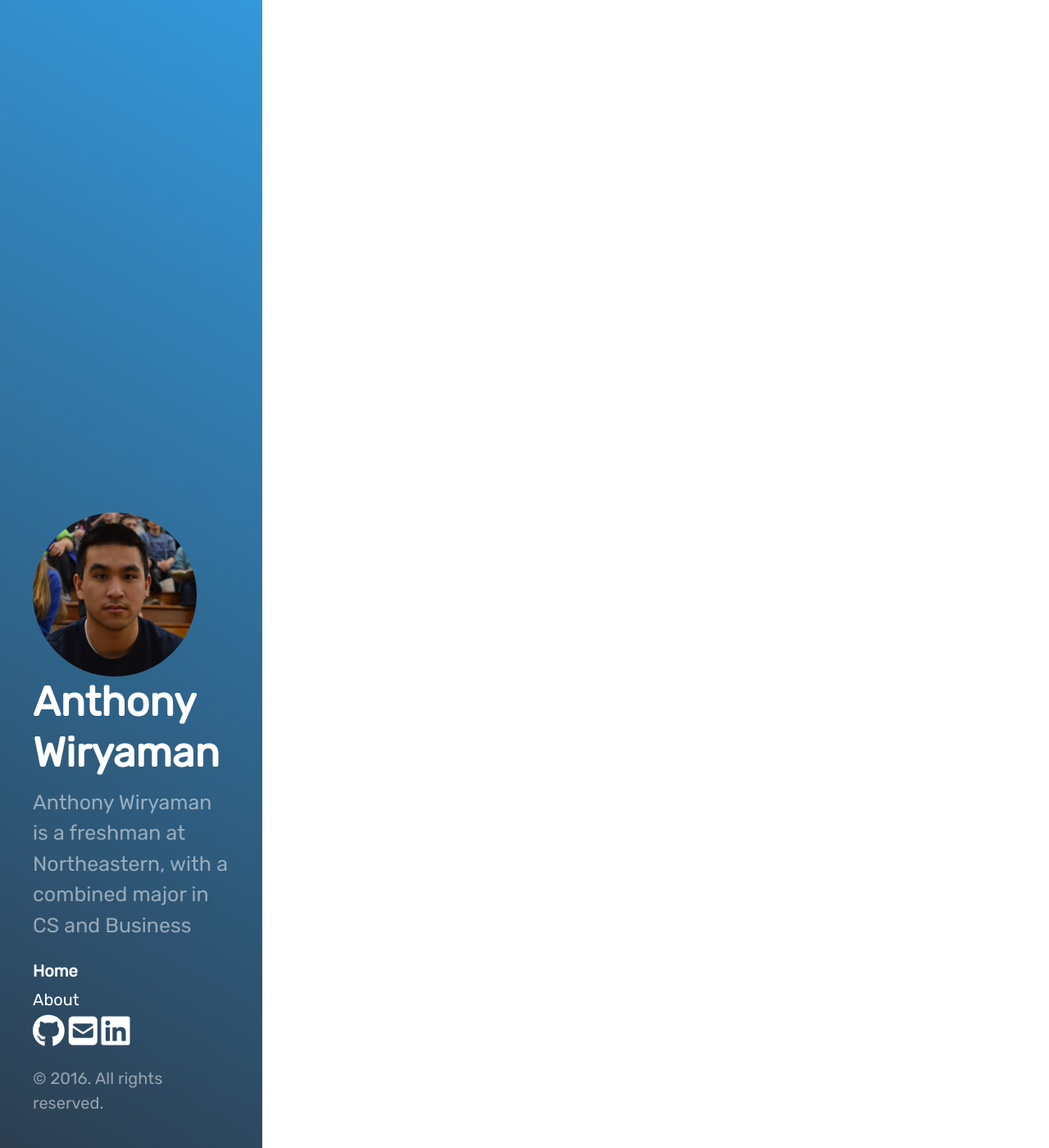
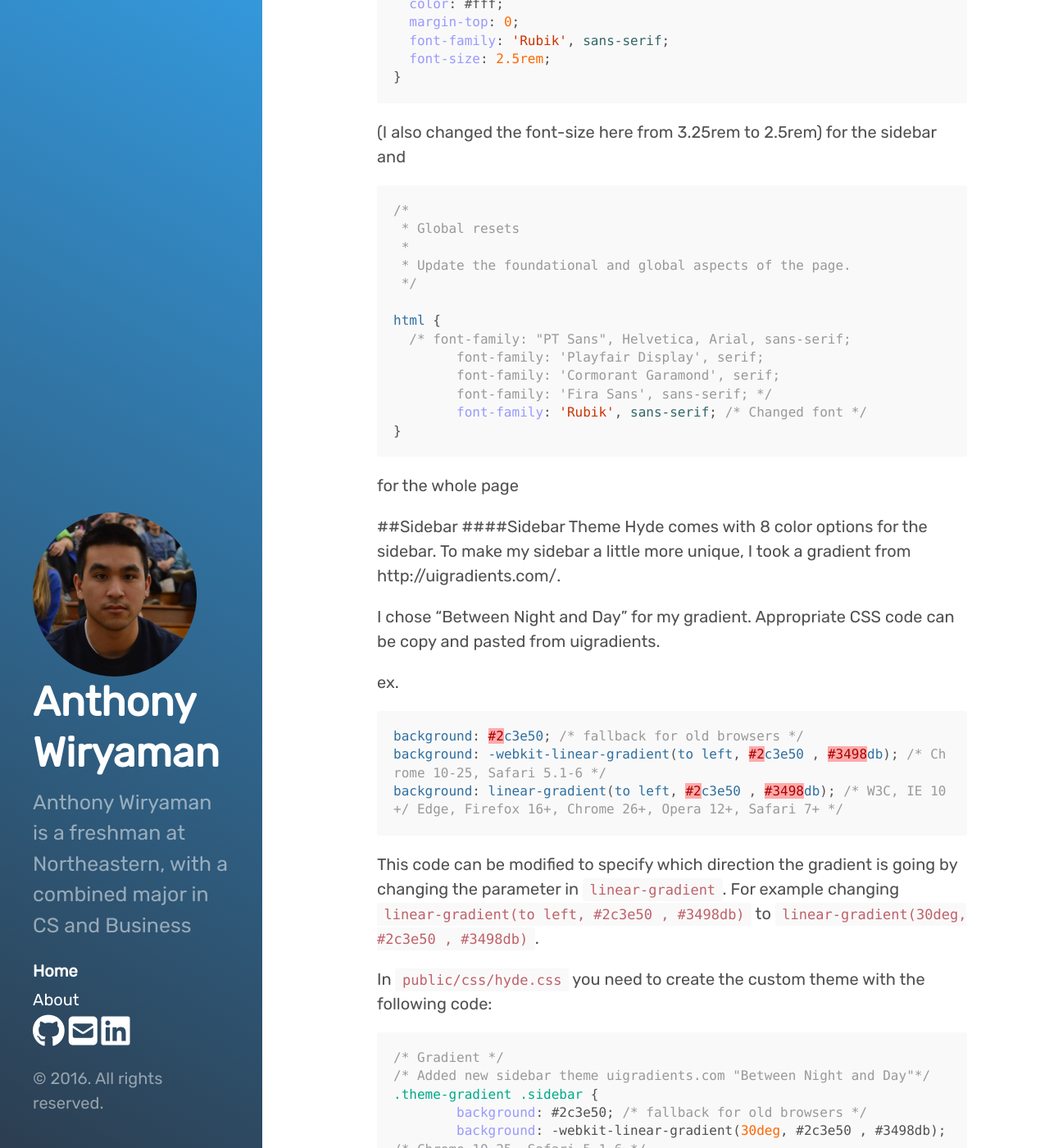
Before and after one commit to AWiryaman/AWiryaman.github.io, a Jekyll site: the page built from index.html, in a window 1280 px wide and 1400 px high, scrolled down 2702 px. Shown: the whole window at 82% size. Built offline with Jekyll 4.4.1, drawn with Linux system fonts in a browser that asks for light colours; nearby versions of some CDN libraries; the list of posts is cut into pages by our own code; some of the changed text lies outside the part shown.

Commit message:
first blog post and updated about.md

````diff
--- /dev/null
+++ b/_posts/2016-08-17-creating-the-blog.md
@@ -0,0 +1,259 @@
+##The Start
+This summer, some of my friends and I decided that we should start blogs to accompany our personal websites. We decided to turn it into a little competition.
+
+I had little experience with making a website so this project required a lot of Googling and resources.
+
+The basis of my blog is [Jekyll hosted on GitHub pages](https://help.github.com/articles/using-jekyll-as-a-static-site-generator-with-github-pages/).
+
+With little HTML or CSS experience, I knew that I would not be able to create a full website without some sort of template to go off of. I chose [hyde](https://github.com/poole/hyde), which is a two-column theme with a simple sidebar.
+
+To customize the theme I looked towards a couple other blogs which used hyde or similar themes
+- [Jonathon Bechtel's blog](http://jonathonbechtel.com/2015/11/16/building-my-first-blog-ever-using-jekyll-and-github-pages/)
+- [Kyle Stratis's blog](http://kylestratis.com/2015/05/05/blog-setup-pt2/)
+
+##Jekyll and GitHub pages
+I began with a GitHub account and followed the instructions [here](https://pages.github.com/).
+Key GitHub commands:
+```
+~ $ git add --all
+~ $ git commit -m "Commit message"
+~ $ git push -u origin master
+```
+This will push your local code into GitHub
+
+The next step was setting up Jekyll, which is a simple, easy to use static site generator. Jekyll's [documentation](https://jekyllrb.com/docs/installation/) was really solid and I ran into no issues getting it up and running.
+
+The essentials contained within the quick-start guide are:
+```
+~ $ gem install jekyll
+~ $ jekyll new myblog*
+~ $ cd myblog
+~/myblog $ bundle install
+~/myblog $ bundle exec jekyll serve
+# => Now browse to http://localhost:4000
+```
+\*myblog would be the GitHub repo
+
+##Hyde
+[Hyde](https://github.com/poole/hyde) can be downloaded, cloned or manually copy and pasted in to your project.
+
+The first file to be edited is `_config.yml`:
+- `markdown: redcarpet` needs to be changed to `markdown: kramdown`
+- `highlighter: pygments` needs to be changed to `highlighter: rouge`
+- `relative_permalinks: true` needs to be removed
+- all the other information below `# Setup` can be personalized
+
+To look at the website so far you can always browse to the project and `bundle exec jekyll serve` and view it at http://localhost:4000
+
+I'm not exactly sure why but to get this to work I had to remove the following lines from `_config.yml`
+```
+github:
+	repo: yourrepo
+```
+and replace it with
+`repository: yourrepo`
+
+I also have a Gemfile with the following code inside
+```
+source 'https://rubygems.org'
+gem 'github-pages', group: :jekyll_plugins
+```
+Gemfiles seem pretty typical in Jekyll projects but is not actually in the existing hyde project.
+
+##Font Customization
+I chose to change the font on hyde. I took font suggestions from [Typewolf](https://www.typewolf.com/google-fonts) using Google fonts as it is simple to implement.
+
+After choosing a font you can click on `Google Fonts` underneath which will bring you to the fonts Google Font page. Clicking `Select This Font` at the top of the page will bring up a bar at the bottom which will contain the necessary HTML and CSS code.
+
+Take the HTML code
+(ex. `<link href="https://fonts.googleapis.com/css?family=Rubik" rel="stylesheet">`)
+and paste that in `_includes/head.html` in the appropriate section under:
+
+`<!-- CSS -->`
+
+Then take the CSS:
+(ex. `font-family: 'Rubik', sans-serif;`)
+and paste that in `public/css/hyde.css` under:
+```css
+/* About section */
+.sidebar-about h1 {
+  color: #fff;
+  margin-top: 0;
+  font-family: 'Rubik', sans-serif;
+  font-size: 2.5rem;
+}
+```
+(I also changed the font-size here from 3.25rem to 2.5rem)
+for the sidebar and
+```css
+/*
+ * Global resets
+ *
+ * Update the foundational and global aspects of the page.
+ */
+
+html {
+  /* font-family: "PT Sans", Helvetica, Arial, sans-serif;
+	font-family: 'Playfair Display', serif;
+	font-family: 'Cormorant Garamond', serif;
+	font-family: 'Fira Sans', sans-serif; */
+	font-family: 'Rubik', sans-serif; /* Changed font */
+}
+```
+for the whole page
+
+##Sidebar
+####Sidebar Theme
+Hyde comes with 8 color options for the sidebar. To make my sidebar a little more unique, I took a gradient from http://uigradients.com/.
+
+I chose "Between Night and Day" for my gradient. Appropriate CSS code can be copy and pasted from uigradients.
+
+ex.
+```css
+background: #2c3e50; /* fallback for old browsers */
+background: -webkit-linear-gradient(to left, #2c3e50 , #3498db); /* Chrome 10-25, Safari 5.1-6 */
+background: linear-gradient(to left, #2c3e50 , #3498db); /* W3C, IE 10+/ Edge, Firefox 16+, Chrome 26+, Opera 12+, Safari 7+ */
+```
+This code can be modified to specify which direction the gradient is going by changing the parameter in `linear-gradient`. For example changing `linear-gradient(to left, #2c3e50 , #3498db)` to `linear-gradient(30deg, #2c3e50 , #3498db)`.
+
+In `public/css/hyde.css` you need to create the custom theme with the following code:
+```css
+/* Gradient */
+/* Added new sidebar theme uigradients.com "Between Night and Day"*/
+.theme-gradient .sidebar {
+	background: #2c3e50; /* fallback for old browsers */
+	background: -webkit-linear-gradient(30deg, #2c3e50 , #3498db); /* Chrome 10-25, Safari 5.1-6 */
+	background: linear-gradient(30deg, #2c3e50 , #3498db); /* W3C, IE 10+/ Edge, Firefox 16+, Chrome 26+, Opera 12+, Safari 7+ */
+}
+.theme-gradient .content a,
+.theme-gradient .related-posts li a:hover {
+	color: #2c3e50;  /*Same as lefthand gradient from above*/
+}
+```
+
+To apply the theme add `<body class="theme-gradient"> <!-- set theme to gradient -->` to `_layouts/default.html`
+```html
+<!DOCTYPE html>
+<html lang="en-us">
+	{% include google_analytics.html %}
+  {% include head.html %}
+
+  <body class="theme-gradient"> <!-- set theme to gradient -->
+
+    {% include sidebar.html %}
+
+    <div class="content container">
+      {{ content }}
+    </div>
+
+  </body>
+</html>
+```
+
+####Sidebar Width
+I decreased the sidebar size in `public/css/hyde.css`:
+```css
+/*
+ * Sidebar
+ *
+ * Flexible banner for housing site name, intro, and "footer" content. Starts
+ * out above content in mobile and later moves to the side with wider viewports.
+ */
+
+.sidebar {
+  text-align: center;
+  padding: 2rem 1rem;
+  color: rgba(255,255,255,.5);
+  background-color: #202020;
+}
+@media (min-width: 48em) {
+  .sidebar {
+    position: fixed;
+    top: 0;
+    left: 0;
+    bottom: 0;
+    width: 16rem; /*width adjusted from 18rem*/
+    text-align: left;
+  }
+}
+```
+####Added personal image
+I decided a picture of myself would be a nice touch and that there was enough free space in the sidebar to add one. I went for a round image as I thought it would look sharp in the rectangular sidebar.
+
+I added this code to the bottom of `public/css/hyde.css`:
+```css
+/*
+ * Image Cropper
+ *
+ *
+ * Creates a rounded image
+*/
+.image-cropper {
+    max-width: 200px; /*can be adjusted*/
+    height: auto;
+    position: relative;
+    overflow: hidden;
+}
+.rounded {
+    display: block;
+    margin: 0 auto;
+    height: 200px; /*can be adjusted*/
+    width: 200px; /*can be adjusted*/
+    -webkit-border-radius: 50%;
+    -moz-border-radius: 50%;
+    -ms-border-radius: 50%;
+    -o-border-radius: 50%;
+    border-radius: 50%;
+
+    background:url(picture.jpg) center no-repeat;
+    	background-size:cover;
+}
+```
+`picture.jpg` is the image to be included and should be added to the `public/css` folder
+
+To add the image to the sidebar, I edited the top of  `_includes/sidebar.html` to:
+```html
+<div class="sidebar">
+  <div class="container sidebar-sticky">
+		<div class="image-cropper">
+    	<div class="rounded"></div>
+		</div>
+```
+
+The height and width of the image as well as the length your description and the width of the sidebar can all be adjusted to get everything to fit in the sidebar.
+
+####Font Awesome
+I changed the links at the bottom of the sidebar to be more suited towards me. I got rid of "Download" and "GitHub project"
+
+In their place I added icons linking to various things.
+I used [Font Awesome](http://fontawesome.io/get-started/) for the icons. Once you put your email into their site you will be emailed code to enter into `_includes/head.html` under `<!-- Icons -->`. (ex. <script src="https://use.fontawesome.com/someCode.js"></script>)
+
+In `_includes/sidebar.html`, I commented out the links I didn't want and replaced it with the icons I did want:
+```html
+<!--<a class="sidebar-nav-item" href="https://github.com/AWiryaman">GitHub</a> --> <!--added link to github-->
+<!--<a class="sidebar-nav-item" href="https://github.com/AWiryaman/AWiryaman.github.io">Website Repository</a>--> <!--added link to repository-->
+<a href="https://github.com/AWiryaman"> <i class="fa fa-github fa-2x" aria-hidden="true"></i></a> <!-- github icon with link to github-->
+<a href="mailto:anthonywiryaman@gmail.com">	<i class="fa fa-envelope-square fa-2x" aria-hidden="true"></i></a> <!--email icon with link to send email-->
+<a href="https://www.linkedin.com/in/anthonywiryaman"> <i class="fa fa-linkedin-square fa-2x" aria-hidden="true"></i></a> <!--linkedin icon with link-->
+<!--<span class="sidebar-nav-item">Currently v{{ site.version }}</span>-->
+```
+
+##Favicon
+The Favicon is the icon that appears in the browser tab. To customize this you just need to change the `favicon.ico` file. I made a simple icon using [Squarespace's logo creator](https://logo.squarespace.com/). My logo is my initials inside a square using the colors from the gradient theme I chose.
+
+##Custom domain
+I got my custom domain through https://www.namecheap.com/ (use https://nc.me/ for a student discount). I purchased a couple domains (wiryaman.com, wiryaman.xyz and wiryaman.me) as the student discount made them relatively cheap. Unfortunately the domain I wanted (anthonyw.xyz) was already taken. Since all the domains were my last name, the obvious choice was to use a subdomain to make it anthony.wiryaman.
+
+####Making a subdomain
+1. To make the subdomain go to the dashboard in namecheap
+2. In the lefthand menu click on "Domain List"
+3. Select your domain from the list and click "Manage"
+4. From the menu at the top select "Advanced DNS"
+5. Click "ADD NEW RECORD" under the existing Host Records
+6. Choose "CNAME Record"
+7. "Host" is the subdomain (ex. anthony)
+8. "Target" is the domain (ex. wiryaman.com)
+9. You can leave the TTL as automatic
+
+####Adding the custom domain to the website
+In `CNAME` change the url to your custom domain
--- a/about.md
+++ b/about.md
@@ -3,24 +3,10 @@ layout: page
 title: About
 permalink: /about/
 ---
-Hey there! This page is included as an example. Feel free to customize it for your own use upon downloading. Carry on!
+Hi!
 
-In the novel, The Strange Case of Dr. Jeykll and Mr. Hyde, Mr. Poole is Dr. Jekyll's virtuous and loyal butler. Similarly, Poole is an upstanding and effective butler that helps you build Jekyll themes. It's made by @mdo.
+I'm Anthony Wiryaman, a freshman CS/Business major at Northeastern University.
 
-There are currently two themes built on Poole:
+This blog will be the hub for all my projects as I go through college, so be sure to come back to see what I'm up to.
 
-Hyde
-Lanyon
-Learn more and contribute on GitHub.
-
-Setup
-
-Some fun facts about the setup of this project include:
-
-Built for Jekyll
-Developed on GitHub and hosted for free on GitHub Pages
-Coded with Sublime Text 2, an amazing code editor
-Designed and developed while listening to music like Blood Bros Trilogy
-Have questions or suggestions? Feel free to open an issue on GitHub or ask me on Twitter.
-
-Thanks for reading!
+Feel free to email me at anthonywiryaman@gmail.com with any questions or comments.
--- a/public/css/hyde.css
+++ b/public/css/hyde.css
@@ -70,7 +70,7 @@ html {
     top: 0;
     left: 0;
     bottom: 0;
-    width: 16rem; /*width adjusted*/
+    width: 16rem; /*width adjusted from 18rem*/
     text-align: left;
   }
 }
@@ -263,7 +263,7 @@ a.sidebar-nav-item:focus {
 }
 .theme-gradient .content a,
 .theme-gradient .related-posts li a:hover {
-	color: #2c3e50;
+	color: #2c3e50; /*Same as lefthand gradient from above*/
 }
 
 /*
@@ -273,7 +273,7 @@ a.sidebar-nav-item:focus {
  * Creates a rounded image
 */
 .image-cropper {
-    max-width: 200px;
+    max-width: 200px; /*can be adjusted*/
     height: auto;
     position: relative;
     overflow: hidden;
@@ -281,8 +281,8 @@ a.sidebar-nav-item:focus {
 .rounded {
     display: block;
     margin: 0 auto;
-    height: 200px;
-    width: 200px;
+    height: 200px; /*can be adjusted*/
+    width: 200px; /*can be adjusted*/
     -webkit-border-radius: 50%;
     -moz-border-radius: 50%;
     -ms-border-radius: 50%;
````
Also changed, not shown: Gemfile (+0 -21 lines).
